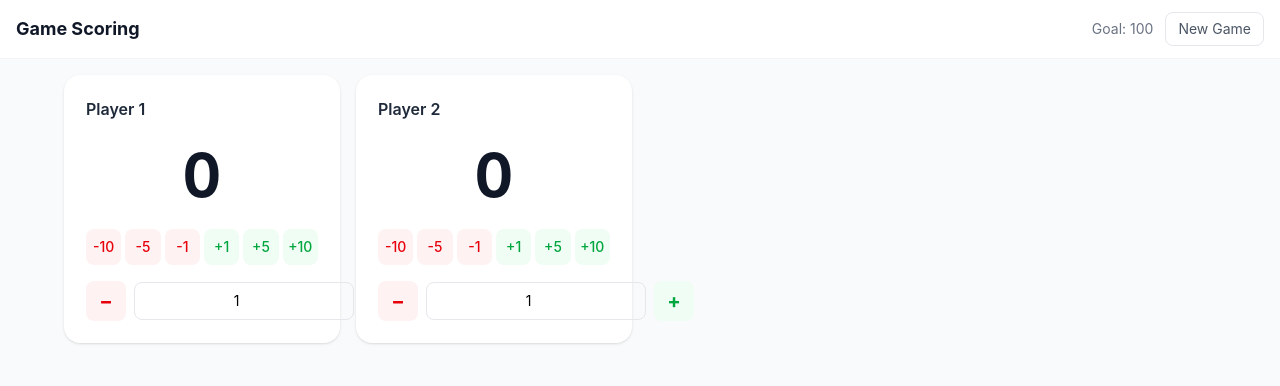
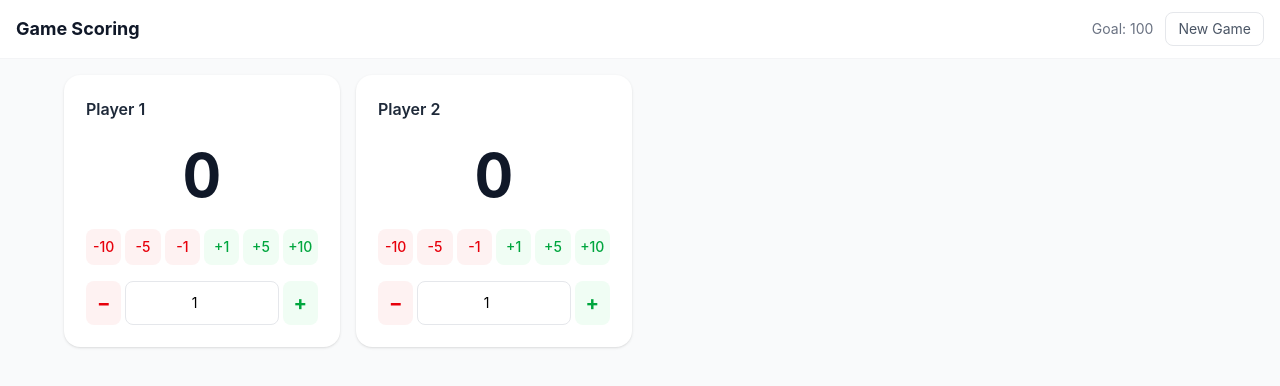
Before and after one commit to xljones/game-scoring, a Next.js app: page / in a window 1280 px wide. Both pictures are taken after a click on the button "Start Game". Shown: the top 386 px of the page. Built offline with nearby package versions, Linux system fonts and the light colour scheme.

Commit message:
fix: +- buttons overlapping player card

```diff
--- a/app/components/PlayerCard.tsx
+++ b/app/components/PlayerCard.tsx
@@ -66,10 +66,10 @@ export default function PlayerCard({ player, mode, goalScore, onScoreChange }: P
         ))}
       </div>
 
-      <div className="flex items-center gap-2">
+      <div className="grid grid-cols-6 gap-1">
         <button
           onClick={() => applyCustom(-1)}
-          className="w-10 h-10 shrink-0 bg-red-50 hover:bg-red-100 text-red-600 text-xl font-bold rounded-lg transition-colors"
+          className="col-span-1 py-2 bg-red-50 hover:bg-red-100 text-red-600 text-xl font-bold rounded-lg transition-colors"
         >
           −
         </button>
@@ -78,11 +78,11 @@ export default function PlayerCard({ player, mode, goalScore, onScoreChange }: P
           value={customAmount}
           onChange={(e) => setCustomAmount(e.target.value)}
           min="0"
-          className="flex-1 text-center border border-gray-200 rounded-lg py-2 text-sm focus:outline-none focus:ring-2 focus:ring-blue-500"
+          className="col-span-4 text-center border border-gray-200 rounded-lg py-2 text-sm focus:outline-none focus:ring-2 focus:ring-blue-500"
         />
         <button
           onClick={() => applyCustom(1)}
-          className="w-10 h-10 shrink-0 bg-green-50 hover:bg-green-100 text-green-600 text-xl font-bold rounded-lg transition-colors"
+          className="col-span-1 py-2 bg-green-50 hover:bg-green-100 text-green-600 text-xl font-bold rounded-lg transition-colors"
         >
           +
         </button>
```
